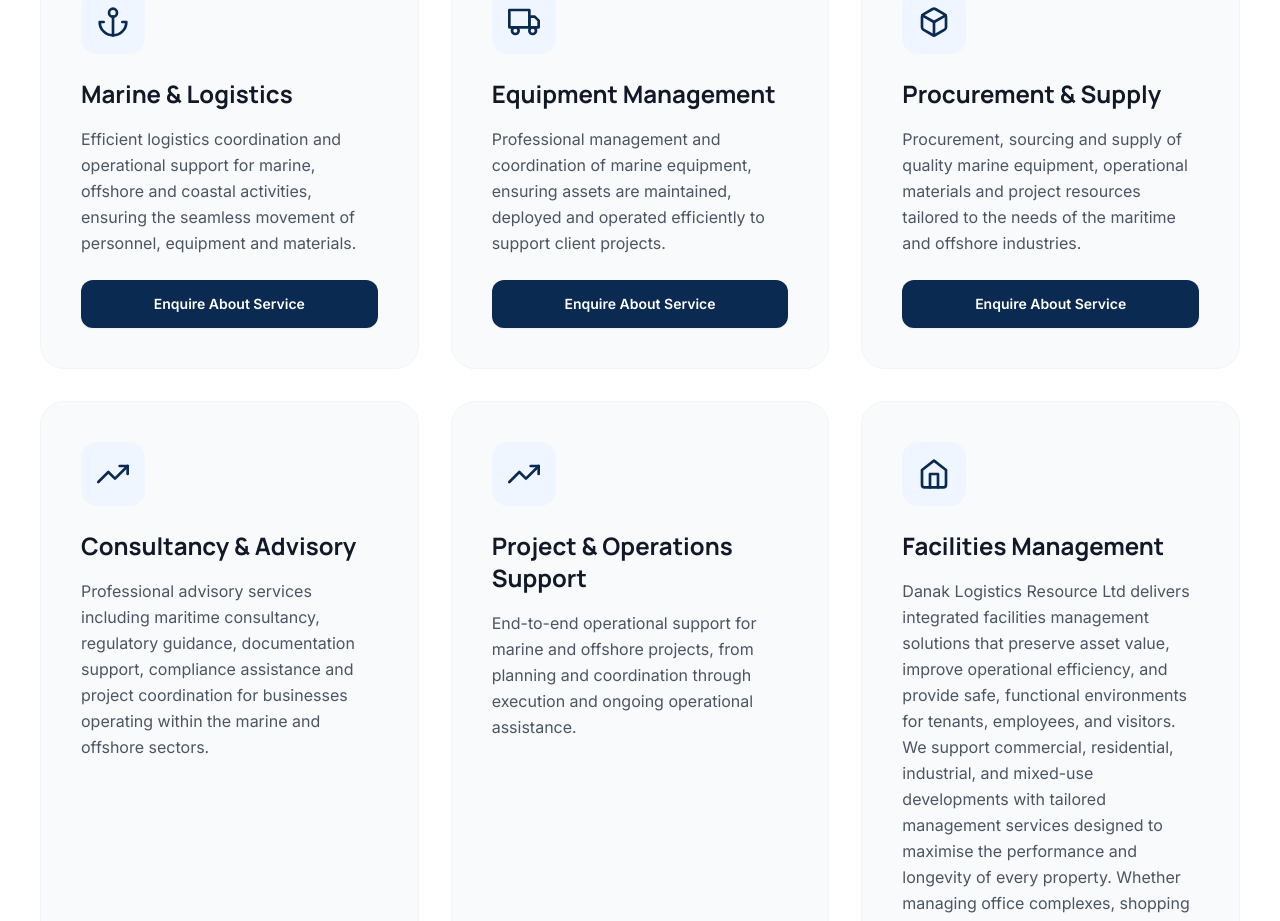
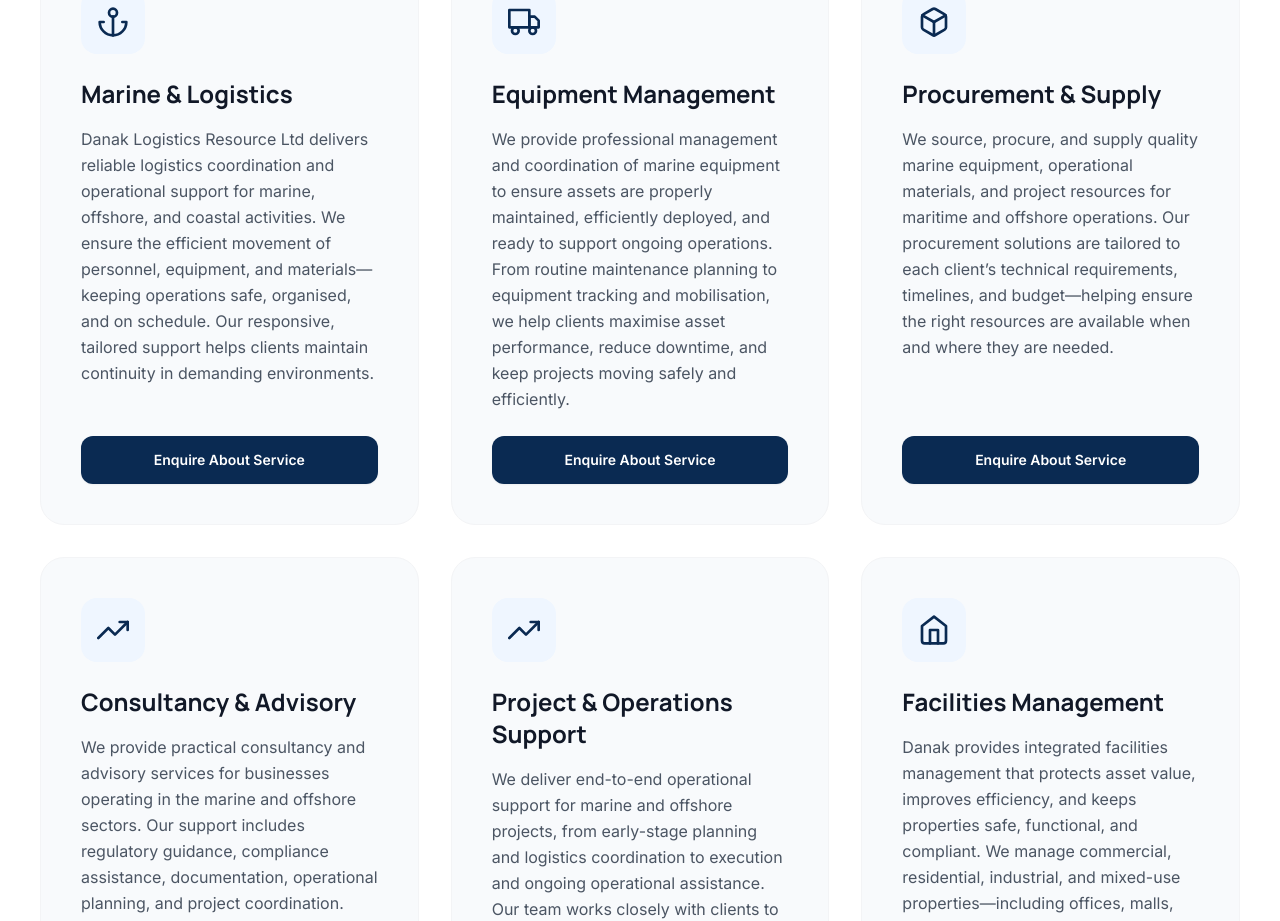
Before and after one commit to ehxdie/Danak, a React (Vite) app: page /services in a window 1280 px wide. Shown: the part 660-1581 px from the top of the page. Built offline with nearby package versions, Linux system fonts and the light colour scheme.

Commit message:
feat: add CompanyStory component and services data configuration

```diff
--- a/src/components/about/CompanyStory.tsx
+++ b/src/components/about/CompanyStory.tsx
@@ -30,11 +30,8 @@
             viewport={{ once: true }}
             className="lg:col-span-6"
           >
-            <span className="text-xs font-bold uppercase tracking-widest text-[#0A2A52] mb-3 block">
+            <h2 className="text-3xl md:text-4xl font-extrabold text-[#111827] mb-6">
               About Us
-            </span>
-            <h2 className="text-3xl md:text-4xl font-extrabold text-[#111827] mb-6">
-              About Danak Logistics resource Ltd
             </h2>
             <p className="text-base text-[#4B5563] leading-relaxed mb-6">
               Danak Logistics & Resources Ltd delivers integrated marine logistics, offshore support and
--- a/src/data/services.ts
+++ b/src/data/services.ts
@@ -5,42 +5,42 @@
     id: 'marine-logistics',
     title: 'Marine & Logistics',
     slug: 'marine-logistics',
-    description: 'Efficient logistics coordination and operational support for marine, offshore and coastal activities, ensuring the seamless movement of personnel, equipment and materials.',
+    description: 'Danak Logistics Resource Ltd delivers reliable logistics coordination and operational support for marine, offshore, and coastal activities.\n\nWe ensure the efficient movement of personnel, equipment, and materials—keeping operations safe, organised, and on schedule.\n\nOur responsive, tailored support helps clients maintain continuity in demanding environments.',
     icon: 'FiAnchor',
   },
   {
     id: 'equipment-management',
     title: 'Equipment Management',
     slug: 'equipment-management',
-    description: 'Professional management and coordination of marine equipment, ensuring assets are maintained, deployed and operated efficiently to support client projects.',
+    description: 'We provide professional management and coordination of marine equipment to ensure assets are properly maintained, efficiently deployed, and ready to support ongoing operations.\n\nFrom routine maintenance planning to equipment tracking and mobilisation, we help clients maximise asset performance, reduce downtime, and keep projects moving safely and efficiently.',
     icon: 'FiTruck'
   },
   {
     id: 'procurement-supply',
     title: 'Procurement & Supply',
     slug: 'procurement-supply',
-    description: 'Procurement, sourcing and supply of quality marine equipment, operational materials and project resources tailored to the needs of the maritime and offshore industries.',
+    description: 'We source, procure, and supply quality marine equipment, operational materials, and project resources for maritime and offshore operations.\n\nOur procurement solutions are tailored to each client’s technical requirements, timelines, and budget—helping ensure the right resources are available when and where they are needed.',
     icon: 'FiBox'
   },
   {
     id: 'consultancy',
     title: 'Consultancy & Advisory',
     slug: 'consultancy',
-    description: 'Professional advisory services including maritime consultancy, regulatory guidance, documentation support, compliance assistance and project coordination for businesses operating within the marine and offshore sectors.',
+    description: 'We provide practical consultancy and advisory services for businesses operating in the marine and offshore sectors. Our support includes regulatory guidance, compliance assistance, documentation, operational planning, and project coordination.\n\nWith a clear understanding of industry requirements, we help clients make informed decisions, manage risk, and maintain efficient, compliant operations.',
     icon: 'FiTrendingUp'
   },
   {
     id: 'project-support',
     title: 'Project & Operations Support',
     slug: 'project-support',
-    description: 'End-to-end operational support for marine and offshore projects, from planning and coordination through execution and ongoing operational assistance.',
+    description: 'We deliver end-to-end operational support for marine and offshore projects, from early-stage planning and logistics coordination to execution and ongoing operational assistance.\n\nOur team works closely with clients to keep personnel, equipment, materials, and project activities aligned—supporting safe, efficient, and reliable delivery in demanding operating environments.',
     icon: 'FiTrendingUp'
   },
   {
     id: 'facilities-management',
     title: 'Facilities Management',
     slug: 'facilities-management',
-    description: 'Danak Logistics Resource Ltd delivers integrated facilities management solutions that preserve asset value, improve operational efficiency, and provide safe, functional environments for tenants, employees, and visitors. We support commercial, residential, industrial, and mixed-use developments with tailored management services designed to maximise the performance and longevity of every property.\n\nWhether managing office complexes, shopping malls, residential estates, or specialised facilities, we provide dependable day-to-day operational support backed by preventive maintenance, regulatory compliance, and responsive service delivery.',
+    description: 'Danak provides integrated facilities management that protects asset value, improves efficiency, and keeps properties safe, functional, and compliant.\n\nWe manage commercial, residential, industrial, and mixed-use properties—including offices, malls, estates, and specialised facilities—with reliable daily operations, preventive maintenance, and responsive support.\n\nOur tailored solutions help every property perform at its best, today and over the long term.',
     icon: 'FiHome'
   }
 ];
```
